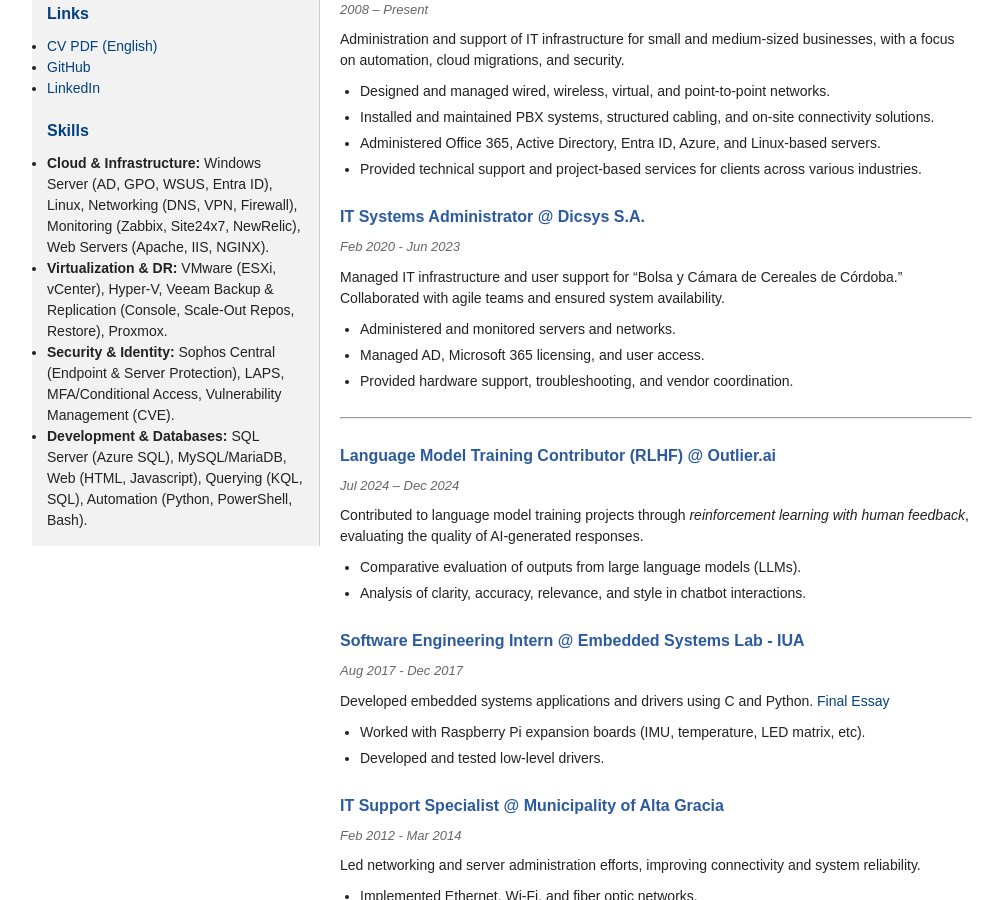
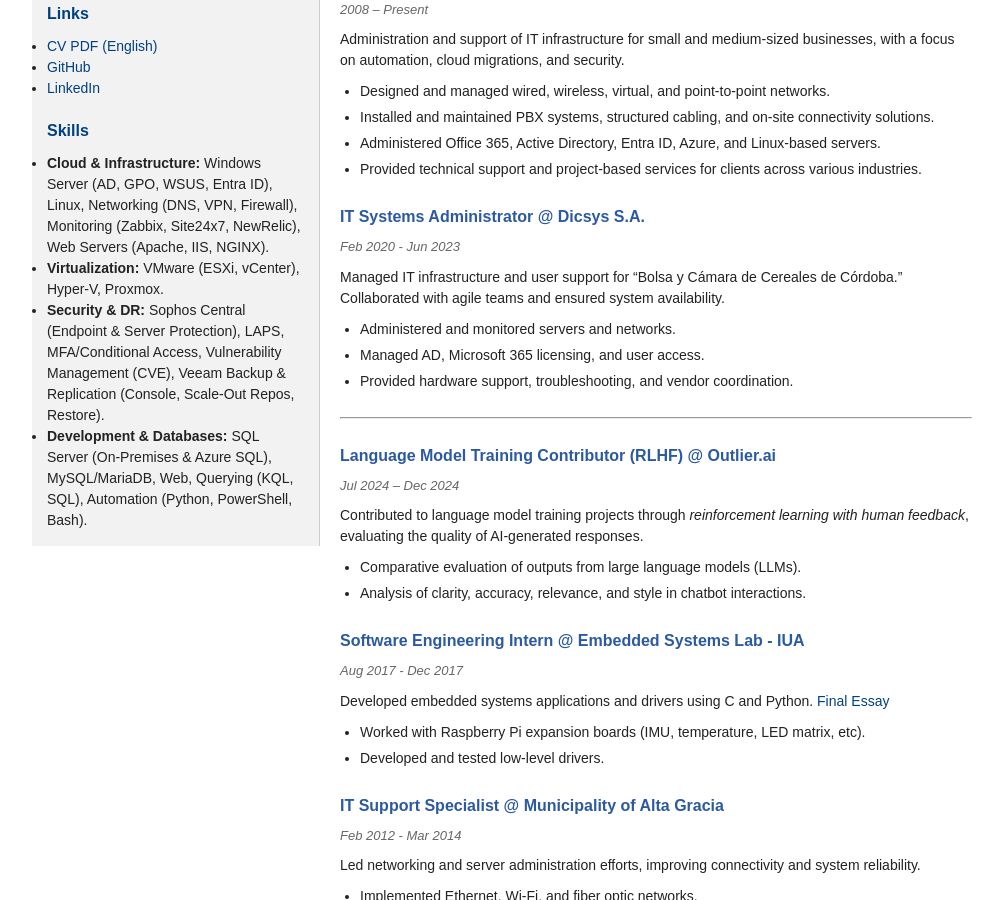
Before and after one commit to fipharraguerre/cv-homepage, a Jekyll site: the page built from index_en.md, in a window 1280 px wide and 900 px high, scrolled down 410 px. Shown: the whole window, without its empty margins (128-1131 px from the left). Built offline with Jekyll 4.4.1, drawn with Linux system fonts in a browser that asks for light colours.

Commit message:
sidebar minor fixes

```diff
--- a/index_en.md
+++ b/index_en.md
@@ -19,9 +19,9 @@
   ### Skills
 
   * **Cloud & Infrastructure:** Windows Server (AD, GPO, WSUS, Entra ID), Linux, Networking (DNS, VPN, Firewall), Monitoring (Zabbix, Site24x7, NewRelic), Web Servers (Apache, IIS, NGINX).
-  * **Virtualization & DR:** VMware (ESXi, vCenter), Hyper-V, Veeam Backup & Replication (Console, Scale-Out Repos, Restore), Proxmox.
-  * **Security & Identity:** Sophos Central (Endpoint & Server Protection), LAPS, MFA/Conditional Access, Vulnerability Management (CVE).
-  * **Development & Databases:** SQL Server (Azure SQL), MySQL/MariaDB, Web (HTML, Javascript), Querying (KQL, SQL), Automation (Python, PowerShell, Bash).
+  * **Virtualization:** VMware (ESXi, vCenter), Hyper-V, Proxmox.
+  * **Security & DR:** Sophos Central (Endpoint & Server Protection), LAPS, MFA/Conditional Access, Vulnerability Management (CVE), Veeam Backup & Replication (Console, Scale-Out Repos, Restore).
+  * **Development & Databases:** SQL Server (On-Premises & Azure SQL), MySQL/MariaDB, Web, Querying (KQL, SQL), Automation (Python, PowerShell, Bash).
 
 ---
 
```
